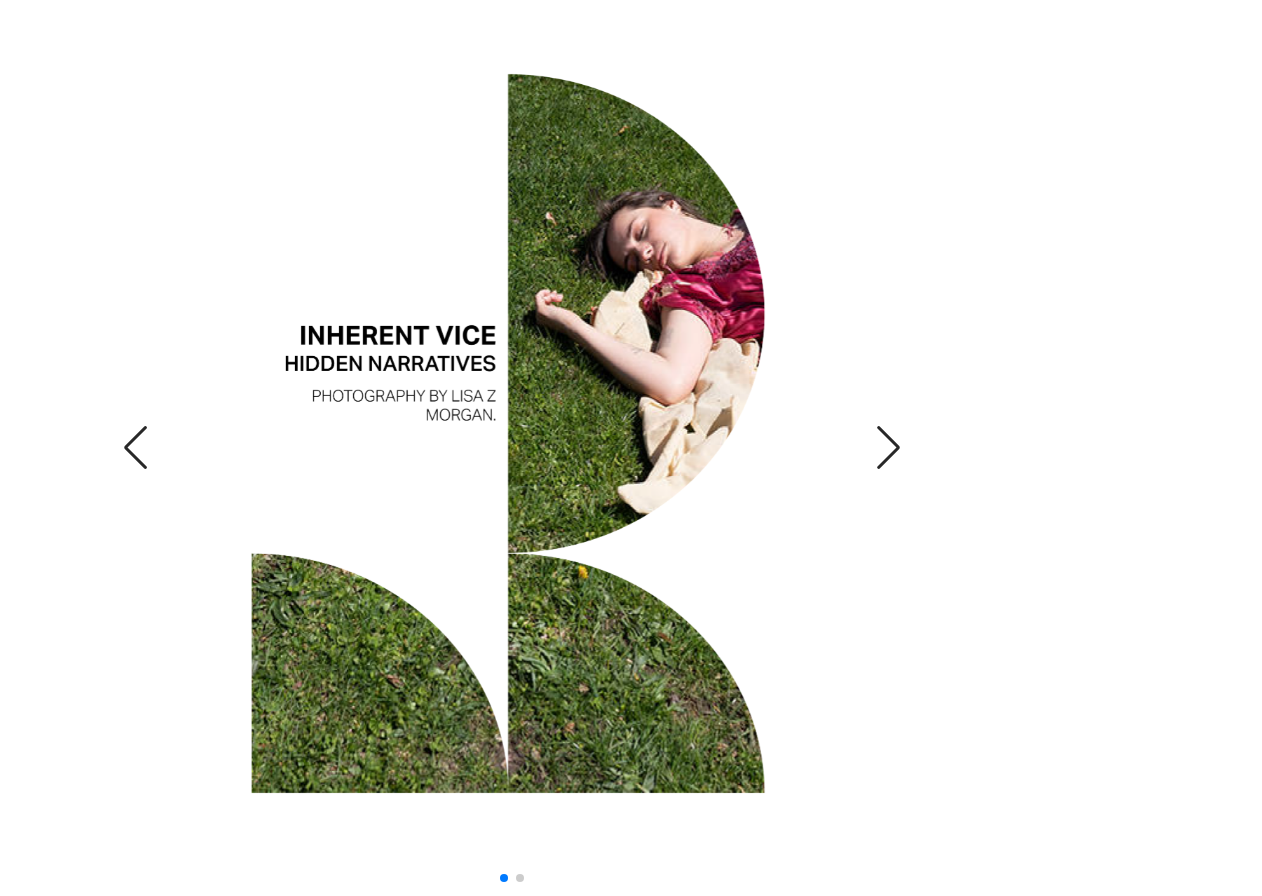
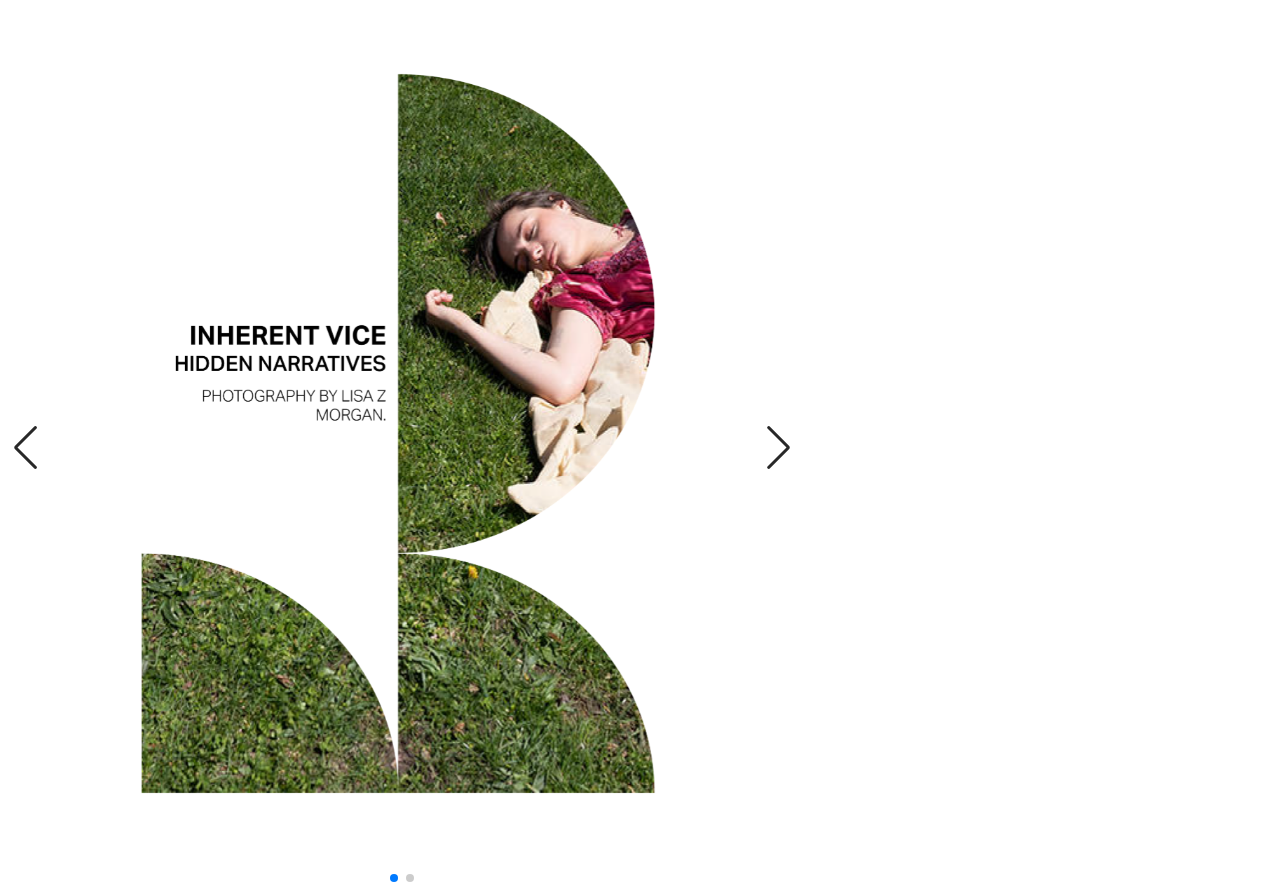
Before and after one commit to echoi027/wp22, a plain HTML site: page project2/index.html in a window 1280 px wide. Shown: the full height of the page, 246-1508 px from the left, 1262 px wide, since content can reach past the window. Drawn offline with nearby package versions, Linux system fonts and the light colour scheme; a web font is replaced by a local one.

Commit message:
Semi-semi final

```diff
--- a/project2/Style.css
+++ b/project2/Style.css
@@ -55,7 +55,7 @@ li a:hover {
 color:#282828
 }
 .container{
-    width: 1500px;
+    width: 100%;
     height:fit-content;
     display: flex;
     align-items:center;
@@ -64,14 +64,16 @@ color:#282828
     top:0;
 }
 .swiper{
-    width: 800px;
+    max-width: 800px;
+    width: 100%;
     height:fit-content;
     align-items: space-around;
     justify-content:space-around;
 
 }
 .swiper-slide img{
-    width:800px;
+    max-width:800px;
+    width:100%;
     height: fit-content;
 
 }
```
